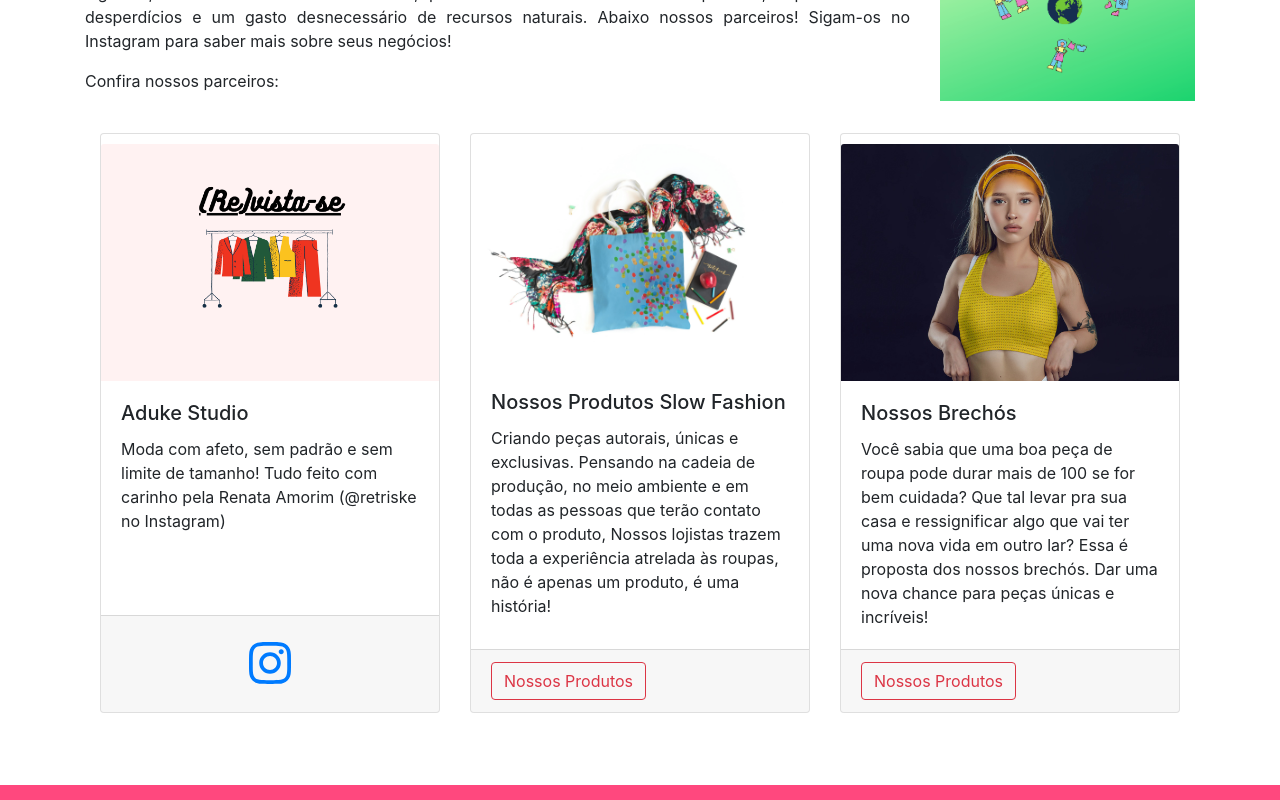
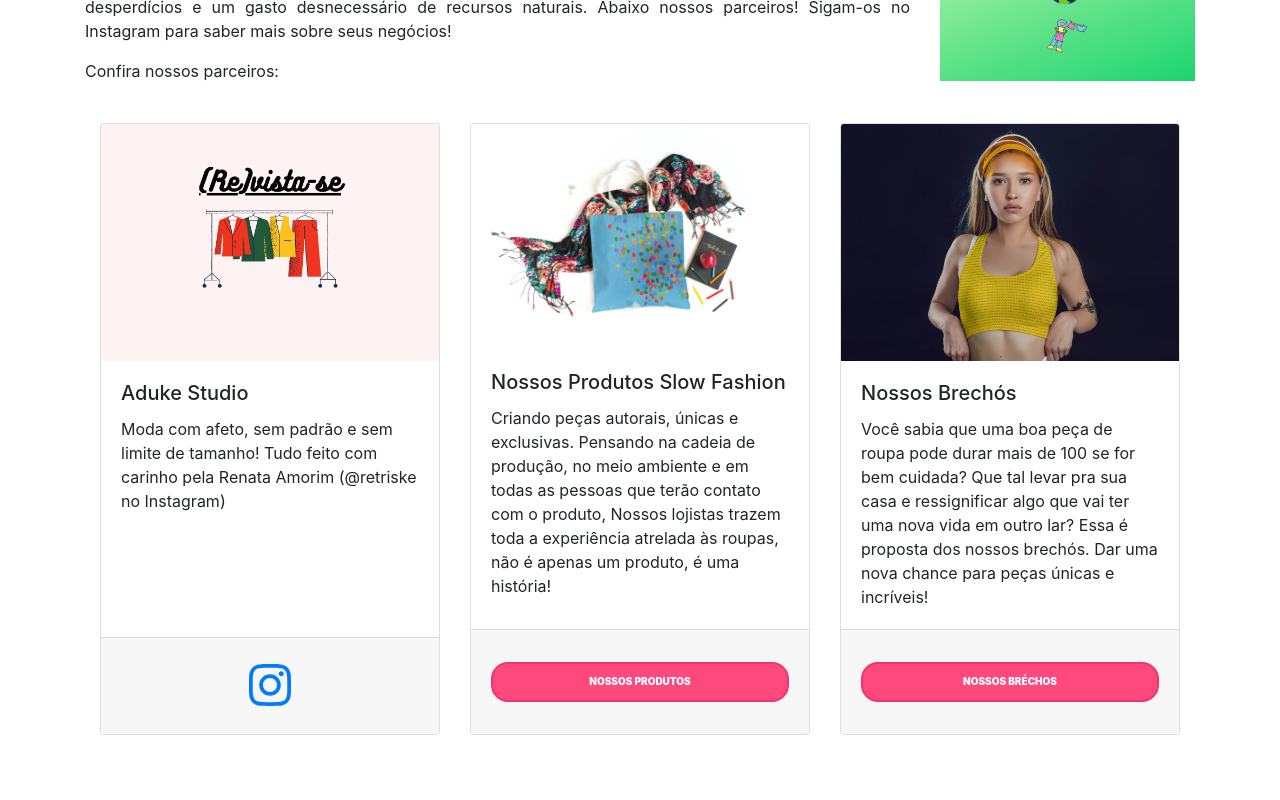
Before and after one commit to WesleyBueno/loja, an Angular app in the folder reVestir/: page /sobre in a window 1280 px wide. Shown: the part 1760-2560 px from the top of the page. Built offline with nearby package versions, Linux system fonts and the light colour scheme.

Commit message:
layout final

```diff
--- a/reVestir/src/app/blog/blog.component.css
+++ b/reVestir/src/app/blog/blog.component.css
@@ -19,3 +19,8 @@ body{
     margin-bottom: 50px;
     background-color: #FFD5BE;
 }
+
+.card{
+    margin-top: 20px;
+    margin-bottom: 20px;
+}
--- a/reVestir/src/app/home/home.component.css
+++ b/reVestir/src/app/home/home.component.css
@@ -1,7 +1,11 @@
 
-.row h1{
-margin-top: 50px;
+
+
+.jumbotron {
+    background-color: #FFD5BE;
+    text-align: center;
 }
+
 
 .container{
     margin-top: 50px;
@@ -16,3 +20,36 @@ margin-top: 50px;
     box-shadow: -1px -1px 6px rgba(0, 0,0,0.2);
     border-radius: 18px;
 }
+
+.card-footer .btns{
+    display: flex;
+    height: 80px;
+    align-items: center;
+    justify-content: center;
+    width: 100%;
+}
+
+/*Estilização dos botões*/
+.card-footer .btns a{
+    text-align: center;
+    text-decoration: none;
+    width: 100%;
+    height: 50%;
+    border: 2px solid #f0356d;
+    background: #FF487E;
+    outline: none;
+    color: #fff;
+    text-transform: uppercase;
+    font-size: 10px;
+    font-weight: 900;
+    cursor: pointer;
+    border-radius: 17px;
+    transition: 0.3s;
+    padding-top: 10px;
+}
+
+.card-footer .btns a:hover{
+    background-color: #fff;
+    border-color: #f0356d;
+    color: #f0356d;
+}
--- a/reVestir/src/app/home/home.component.html
+++ b/reVestir/src/app/home/home.component.html
@@ -1,6 +1,6 @@
-<div class="row w-100">
-    <div class="col-md-12">
-        <h1 class="text-center">Seja bem vinde à (Re)Vista-se!</h1>
+<div class="jumbotron jumbotron-fluid">
+    <div >
+        <h2 class="display-4">Seja Bem vindes a (Re)vista-se!</h2>
     </div>
 </div>
 
@@ -66,7 +66,11 @@
                     </p>
                 </div>
                 <div class="card-footer">
-                    <button type="button" class="btn btn-outline-danger">A (Re)Vista-se</button>
+                    <div class="btns">
+                        <!--Botões-->
+                        <a  routerLink="/sobre">A (Re)vista-se</a>
+
+                    </div>
                 </div>
             </div>
             <div class="card">
@@ -80,7 +84,11 @@
                     </p>
                 </div>
                 <div class="card-footer">
-                    <button type="button" class="btn btn-outline-danger">Nossos Produtos</button>
+                    <div class="btns">
+                        <!--Botões-->
+                        <a  routerLink="/shop">Nossos produtos</a>
+
+                    </div>
                 </div>
             </div>
             <div class="card">
@@ -94,7 +102,11 @@
                     </p>
                 </div>
                 <div class="card-footer">
-                    <button type="button" class="btn btn-outline-danger">Nossos Produtos</button>
+                    <div class="btns">
+                        <!--Botões-->
+                        <a  routerLink="#">Nossos Bréchos</a>
+
+                    </div>
                 </div>
             </div>
         </div>
@@ -113,7 +125,11 @@
                         </p>
                     </div>
                     <div class="card-footer">
-                        <button type="button" class="btn btn-outline-danger">Saiba mais</button>
+                        <div class="btns">
+                            <!--Botões-->
+                            <a  routerLink="#">Saiba mais</a>
+
+                        </div>
                     </div>
                 </div>
                 <div class="card">
@@ -125,7 +141,11 @@
                             Vem ver como funciona e como participar!</p>
                     </div>
                     <div class="card-footer">
-                        <button type="button" class="btn btn-outline-danger">Vem pro Clube (Re)!</button>
+                        <div class="btns">
+                            <!--Botões-->
+                            <a  routerLink="/clube">Vem para o clube (Re)!</a>
+
+                        </div>
                     </div>
                 </div>
                 <div class="card">
@@ -138,7 +158,11 @@
                         </p>
                     </div>
                     <div class="card-footer">
-                        <button type="button" class="btn btn-outline-danger">Leia mais aqui</button>
+                        <div class="btns">
+                            <!--Botões-->
+                            <a  routerLink="/blog">Leia mais aqui</a>
+
+                        </div>
                     </div>
                 </div>
             </div>
--- a/reVestir/src/app/navbar/navbar.component.html
+++ b/reVestir/src/app/navbar/navbar.component.html
@@ -1,6 +1,6 @@
 <!---barra de navegação-->
 
-<nav class="navbar navbar-expand-lg ">
+<nav class="navbar navbar-expand-lg  ">
     <a class="navbar-brand" href="#">(Re)vista-se</a>
     <button class="navbar-toggler" type="button" data-toggle="collapse" data-target="#conteudoNavbarSuportado"
         aria-controls="conteudoNavbarSuportado" aria-expanded="false" aria-label="Alterna navegação">
--- a/reVestir/src/app/shop/shop.component.css
+++ b/reVestir/src/app/shop/shop.component.css
@@ -160,10 +160,11 @@
 }
 
 /*Estilização dos botões*/
-.wrapper .btns button{
+.wrapper .btns a{
+    text-align: center;
+    text-decoration: none;
     width: 100%;
     height: 50%;
-    margin: 0 10px;
     border: 2px solid #f0356d;
     background: #FF487E;
     outline: none;
@@ -174,9 +175,10 @@
     cursor: pointer;
     border-radius: 17px;
     transition: 0.3s;
+    padding-top: 10px;
 }
 
-.wrapper .btns button:hover{
+.wrapper .btns a:hover{
     background-color: #fff;
     border-color: #f0356d;
     color: #f0356d;
--- a/reVestir/src/app/shop/shop.component.html
+++ b/reVestir/src/app/shop/shop.component.html
@@ -75,7 +75,7 @@
             </div>
             <div class="btns">
                 <!--Botões-->
-                <button>Comprar agora</button>
+                <a  routerLink="/pagamento">Comprar agora</a>
 
             </div>
         </div>
@@ -116,7 +116,7 @@
             </div>
             <div class="btns">
                 <!--Botões-->
-                <button>Comprar agora</button>
+                <a  routerLink="/pagamento">Comprar agora</a>
 
             </div>
         </div>
@@ -157,7 +157,7 @@
             </div>
             <div class="btns">
                 <!--Botões-->
-                <button>Comprar agora</button>
+                <a  routerLink="/pagamento">Comprar agora</a>
 
             </div>
         </div>
@@ -199,7 +199,7 @@
             </div>
             <div class="btns">
                 <!--Botões-->
-                <button>Comprar agora</button>
+                <a  routerLink="/pagamento">Comprar agora</a>
 
             </div>
         </div>
@@ -240,7 +240,7 @@
             </div>
             <div class="btns">
                 <!--Botões-->
-                <button>Comprar agora</button>
+                <a  routerLink="/pagamento">Comprar agora</a>
 
             </div>
         </div>
@@ -281,7 +281,7 @@
             </div>
             <div class="btns">
                 <!--Botões-->
-                <button>Comprar agora</button>
+                <a  routerLink="/pagamento">Comprar agora</a>
 
             </div>
         </div>
--- a/reVestir/src/app/sobre/sobre.component.css
+++ b/reVestir/src/app/sobre/sobre.component.css
@@ -2,10 +2,52 @@ img {
 
     max-width: 100%;
     max-height: 100%;
-    margin-top: 10px;
+
 }
 
 .jumbotron {
     background-color: #FFD5BE;
     text-align: center;
 }
+
+.card-footer .btns{
+    display: flex;
+    height: 80px;
+    align-items: center;
+    justify-content: center;
+    width: 100%;
+}
+
+/*Estilização dos botões*/
+.card-footer .btns a{
+    text-align: center;
+    text-decoration: none;
+    width: 100%;
+    height: 50%;
+    border: 2px solid #f0356d;
+    background: #FF487E;
+    outline: none;
+    color: #fff;
+    text-transform: uppercase;
+    font-size: 10px;
+    font-weight: 900;
+    cursor: pointer;
+    border-radius: 17px;
+    transition: 0.3s;
+    padding-top: 10px;
+}
+
+.card-footer .btns a:hover{
+    background-color: #fff;
+    border-color: #f0356d;
+    color: #f0356d;
+}
+
+
+.faInstagram{
+transition: 0.3s;
+}
+
+.faInstagram:hover{
+    color: #ec882b;
+    }
--- a/reVestir/src/app/sobre/sobre.component.html
+++ b/reVestir/src/app/sobre/sobre.component.html
@@ -1,7 +1,7 @@
 <div id="carouselExampleControls" class="carousel slide" data-ride="carousel">
     <div class="carousel-inner">
         <div class="carousel-item active">
-            <img class="d-block w-100" src="/assets/18e855e3-49b5-43b7-b7e8-4aa02e3295c7.jpeg" alt="Primeiro Slide">
+            <img class="d-block w-100" src="/assets/(Re)vista-se.png" alt="Primeiro Slide">
         </div>
         <div class="carousel-item">
             <img class="d-block w-100" src="/assets/smartmockups_kib70zrf.jpg" alt="Segundo Slide">
@@ -106,7 +106,11 @@
                             </p>
                         </div>
                         <div class="card-footer">
-                            <button type="button" class="btn btn-outline-danger">Nossos Produtos</button>
+                            <div class="btns">
+                                <!--Botões-->
+                                <a  routerLink="/shop">Nossos Produtos</a>
+
+                            </div>
                         </div>
                     </div>
                     <div class="card">
@@ -122,7 +126,11 @@
                             </p>
                         </div>
                         <div class="card-footer">
-                            <button type="button" class="btn btn-outline-danger">Nossos Produtos</button>
+                            <div class="btns">
+                                <!--Botões-->
+                                <a  routerLink="/blog">Nossos Bréchos</a>
+
+                            </div>
                         </div>
                     </div>
                 </div>
```
